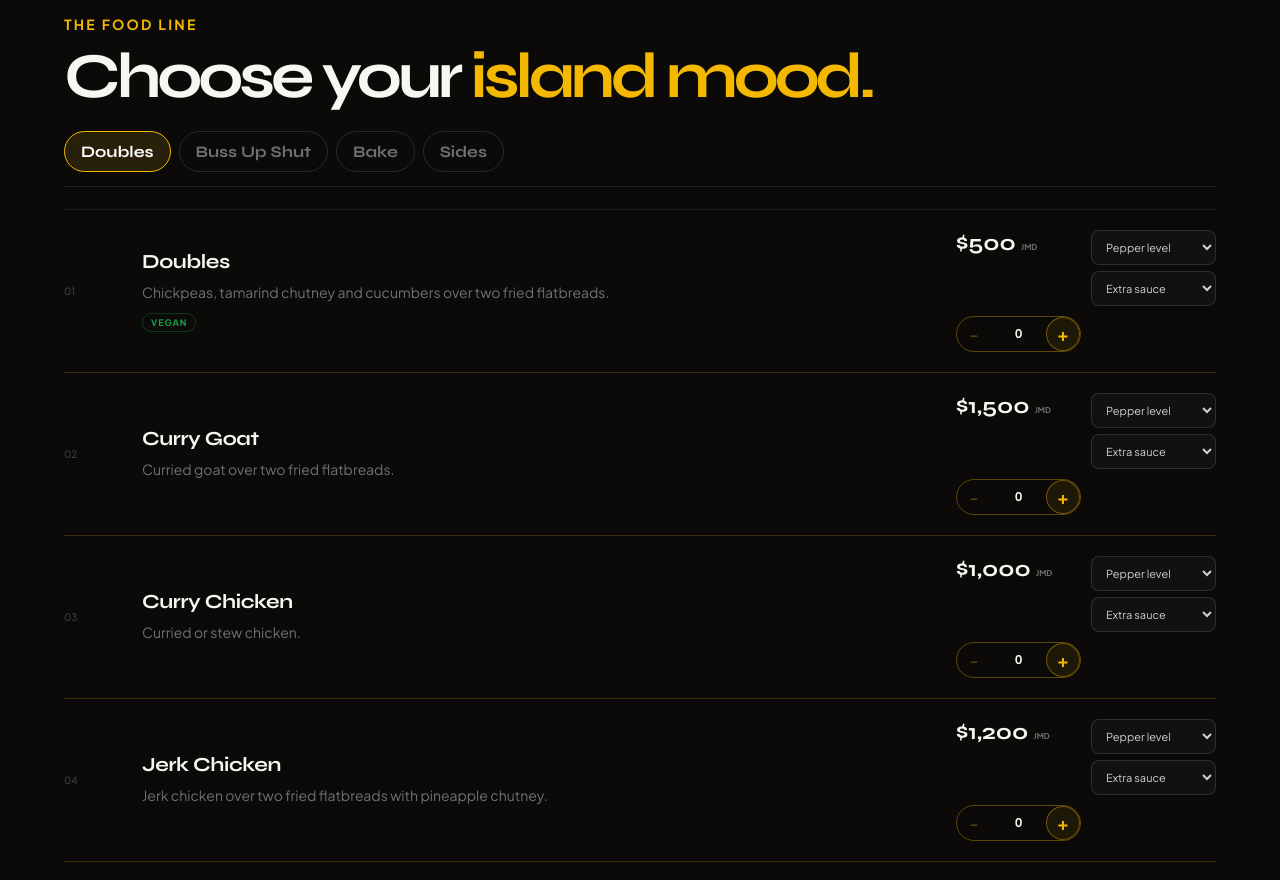
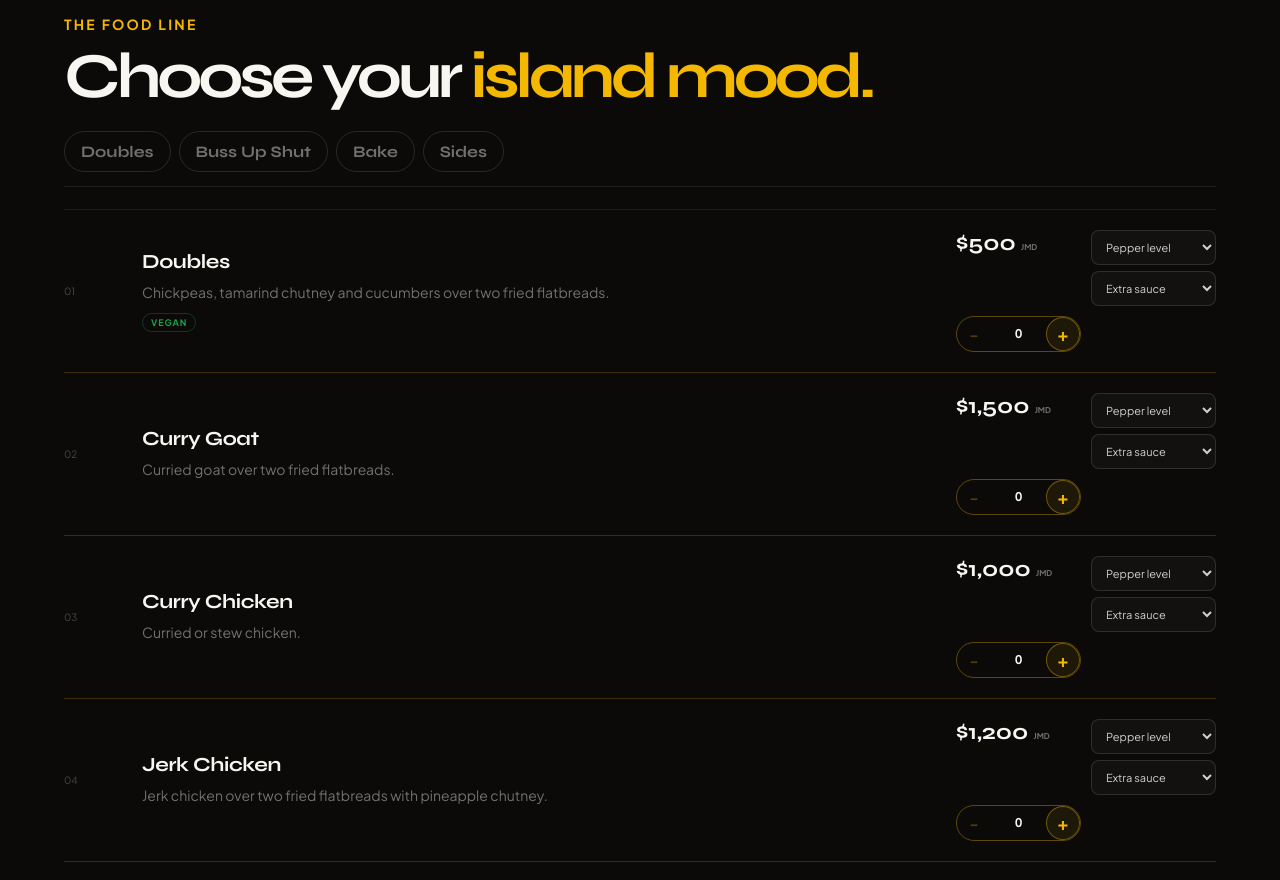
Before and after one commit to ryds052-dot/triniyaad, a React (Vite) app: page / in a window 1280 px wide. Shown: the part 900-1780 px from the top of the page. Built offline with nearby package versions, Linux system fonts and the light colour scheme.

Commit message:
fix: group tabs filter the list again

```diff
--- a/src/components/MenuSection.jsx
+++ b/src/components/MenuSection.jsx
@@ -8,7 +8,7 @@ const FILTERS = [
 ];
 
 const MenuSection = ({ cart }) => {
-  const [active, setActive] = useState('doubles');
+  const [active, setActive] = useState(null);
   const [filter, setFilter] = useState('all');
   const [board, setBoard] = useState(false);
   const tabs = useRef(null);
@@ -48,7 +48,7 @@ const MenuSection = ({ cart }) => {
               aria-selected={active === entry.id}
               aria-controls={`panel-${entry.id}`}
               tabIndex={active === entry.id ? 0 : -1}
-              onClick={() => setActive(entry.id)}
+              onClick={() => setActive(active === entry.id ? null : entry.id)}
               onKeyDown={(event) => onTabKey(event, index)}
             >
               <span>{entry.label}</span><small>{entry.eyebrow}</small>
```
